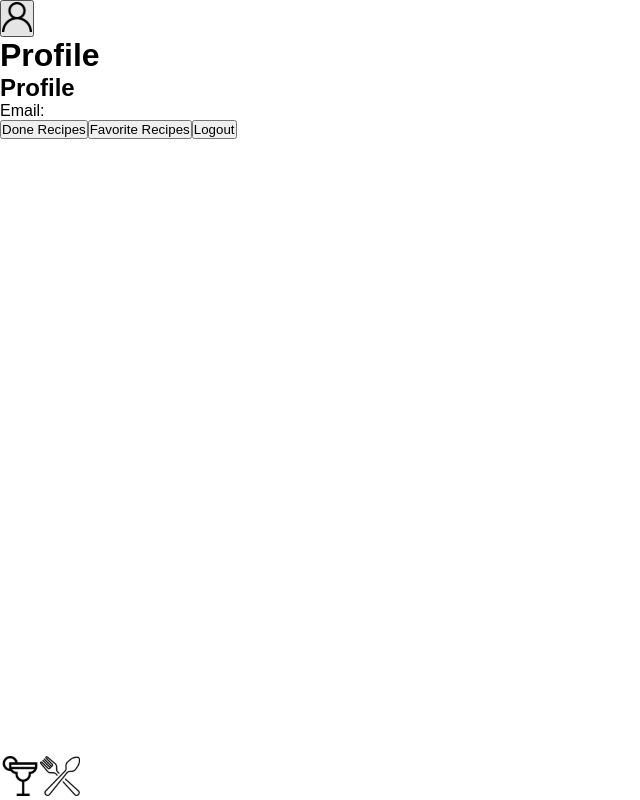
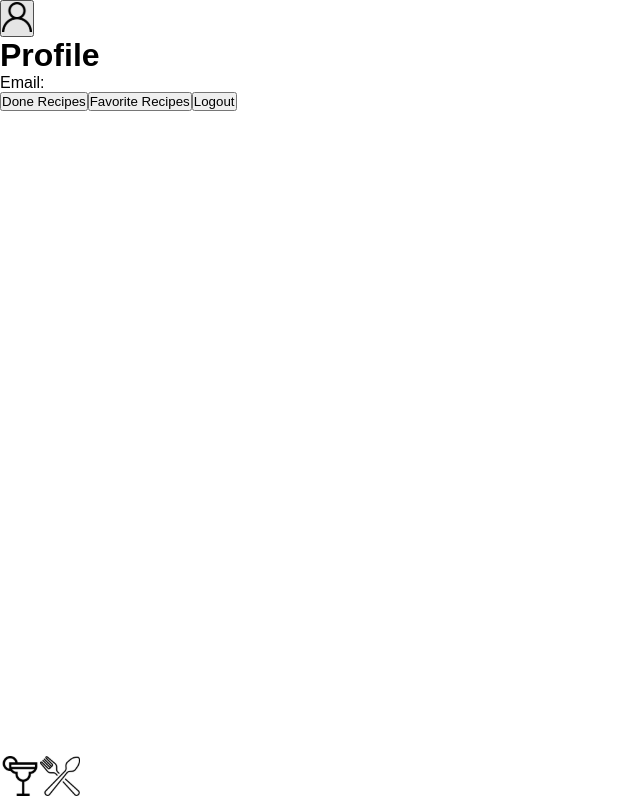
Before and after one commit to rafaelmagalhaesguedes/recipesApp, a React (Vite) app: page /profile in a window 1280 px wide. Shown: the whole page, without its empty margins (0-640 px from the left). Built offline with nearby package versions, Linux system fonts and the light colour scheme.

Commit message:
requisito 57,58,59,60,61,62

```diff
--- a/src/pages/Profile.tsx
+++ b/src/pages/Profile.tsx
@@ -6,7 +6,6 @@ function Profile() {
   const navigate = useNavigate();
 
   useEffect(() => {
-    // Retrieve email from localStorage
     const storedEmail = localStorage.getItem('user');
     if (storedEmail) {
       const parsedEmail = JSON.parse(storedEmail).email;
@@ -15,24 +14,20 @@ function Profile() {
   }, []);
 
   const handleDoneRecipesClick = () => {
-    // Redirect to the 'made recipes' screen
     navigate('/done-recipes');
   };
 
   const handleFavoriteRecipesClick = () => {
-    // Redirect to the 'favorite recipes' screen
     navigate('/favorite-recipes');
   };
 
   const handleLogoutClick = () => {
-    // Clear localStorage and redirect to the login screen
     localStorage.clear();
     navigate('/');
   };
 
   return (
     <div>
-      <h2>Profile</h2>
       <div>
         <p>
           Email:
```
